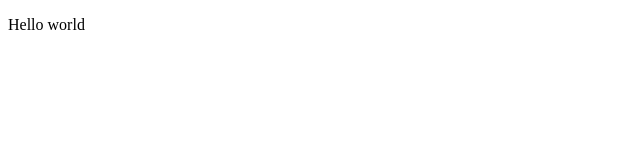
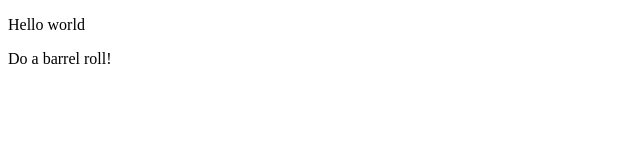
Before and after one commit to robdodson/cloud-build-tester, a website: page public/index.html in a window 1280 px wide. Shown: the full height of the page, 0-640 px from the left. Drawn offline with Linux system fonts and the light colour scheme.

Commit message:
Do a barrel roll!

```diff
--- a/public/index.html
+++ b/public/index.html
@@ -20,5 +20,6 @@
     </head>
   <body>
     <p>Hello world</p>
+    <p>Do a barrel roll!</p>
   </body>
 </html>
```
